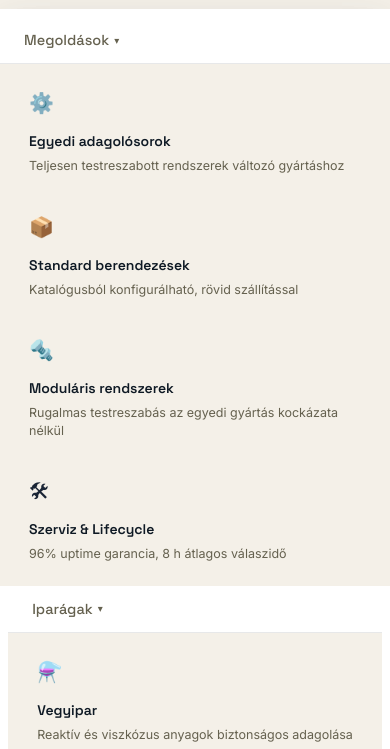
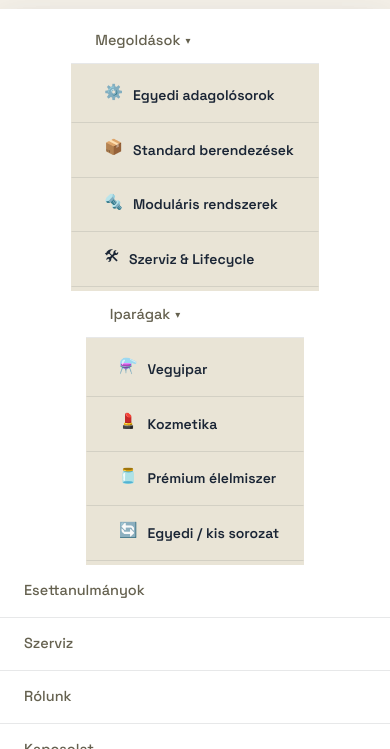
Before and after one commit to gergolencses-lab/nordexa-website, a website: page index.html in a window 390 px wide. Both pictures are taken after a click on the button "Menü megnyitása". Shown: the part 63-812 px from the top of the page. Drawn offline with Linux system fonts and the light colour scheme.

Commit message:
fix: mobile menu kompakt

```diff
--- a/css/style.css
+++ b/css/style.css
@@ -823,7 +823,20 @@ footer .brand-sub { color: rgba(255,255,255,.4); }
     box-shadow: 0 8px 32px rgba(20,30,45,0.10);
   }
   .main-nav.open .nav-link { width: 100%; padding: 14px 24px; border-radius: 0; border-bottom: 1px solid var(--line); }
-  .main-nav.open .mega-panel { position: static; transform: none; opacity: 1; pointer-events: all; border: 0; border-radius: 0; box-shadow: none; background: var(--bg); min-width: 0; padding: 8px 12px; grid-template-columns: 1fr; }
+  .main-nav.open .mega-panel {
+    position: static; transform: none; opacity: 1; pointer-events: all;
+    border: 0; border-radius: 0; box-shadow: none;
+    background: var(--bg-2); min-width: 0; padding: 4px 0;
+    grid-template-columns: 1fr; display: flex; flex-direction: column; gap: 0;
+  }
+  .main-nav.open .mega-item {
+    flex-direction: row; align-items: center; gap: 10px;
+    padding: 11px 24px 11px 32px;
+    border-bottom: 1px solid var(--line); border-radius: 0;
+  }
+  .main-nav.open .mega-item-ico { font-size: 15px; flex-shrink: 0; }
+  .main-nav.open .mega-item-title { font-size: 14px; font-weight: 600; color: var(--text); }
+  .main-nav.open .mega-item-desc { display: none; }
   .stats-grid { grid-template-columns: 1fr; }
   .stat { border-right: 0; border-bottom: 1px solid var(--line); }
   .ind-grid { grid-template-columns: 1fr; }
```
